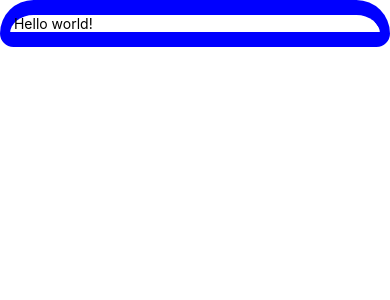
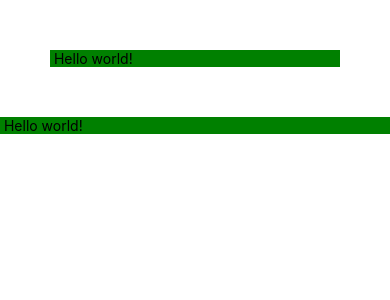
Before and after one commit to Akshita2020/react_native_basics, a React Native app: screen / in a window 390 px wide. Shown: the top 300 px of the page. Built offline with nearby package versions, Linux system fonts and the light colour scheme.

Commit message:
margin in css

```diff
--- a/App.tsx
+++ b/App.tsx
@@ -5,18 +5,18 @@ function App() {
     <SafeAreaView>
       <View
         style={{
-          borderWidth: 1,
-          borderTopWidth: 15,
-          borderBottomWidth: 15,
-          borderLeftWidth: 10,
-          borderRightWidth: 10,
-          borderColor: 'blue',
-          borderRadius: 10,
-          borderTopLeftRadius: 50,
-          borderTopRightRadius: 50,
-          borderBottomLeftRadius: 20,
-          borderBottomRightRadius: 20,
+          backgroundColor: 'green',
+          margin: 10,
+          // marginTop: 50,
+          // marginLeft: 100,
+          // marginRight: 100,
+          // marginBottom: 50,
+          marginVertical: 50,
+          marginHorizontal: 50,
         }}>
+        <Text> Hello world!</Text>
+      </View>
+      <View style={{backgroundColor: 'green'}}>
         <Text> Hello world!</Text>
       </View>
     </SafeAreaView>
```
